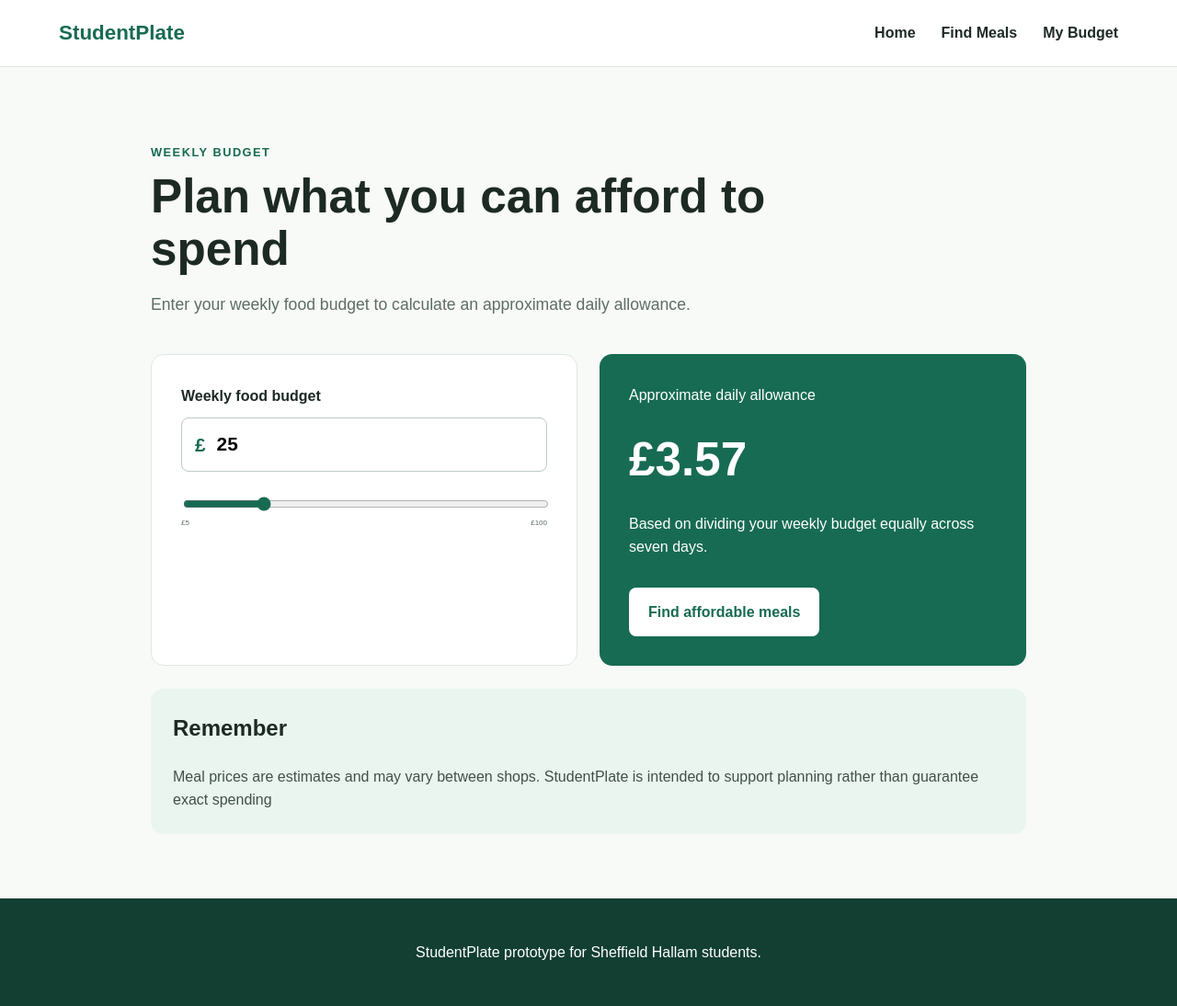
After one commit to C1028030/studentplate, a Django app: page /budget/ in a window 1280 px wide. The commit adds this page. Shown: the whole page at 92% size. Run offline with Django 5.2, Linux system fonts and the light colour scheme.

Commit message:
added weekly budget calculator

```diff
--- a/meals/static/meals/css/style.css
+++ b/meals/static/meals/css/style.css
@@ -450,3 +450,139 @@ a {
         grid-template-columns: 1fr;
     }
 }
+
+/* Budget calculator */
+
+.budget-page {
+    max-width: 1000px;
+    min-height: 650px;
+    margin: 0 auto;
+    padding: 70px 24px;
+}
+
+.budget-heading {
+    max-width: 700px;
+    margin-bottom: 40px;
+}
+
+.budget-heading h1 {
+    margin: 8px 0 18px;
+    font-size: 3.2rem;
+    line-height: 1.1;
+}
+
+.budget-heading > p:last-child {
+    color: #5e6d65;
+    font-size: 1.1rem;
+}
+
+.budget-calculator {
+    display: grid;
+    grid-template-columns: 1fr 1fr;
+    gap: 24px;
+}
+
+.budget-input-panel,
+.budget-result-panel {
+    padding: 32px;
+    border-radius: 14px;
+}
+
+.budget-input-panel {
+    background-color: #ffffff;
+    border: 1px solid #dfe7e2;
+}
+
+.budget-input-panel label {
+    display: block;
+    margin-bottom: 10px;
+    font-weight: bold;
+}
+
+.currency-input {
+    display: flex;
+    align-items: center;
+    margin-bottom: 25px;
+    border: 1px solid #bdcbc3;
+    border-radius: 8px;
+    overflow: hidden;
+}
+
+.currency-input span {
+    padding: 12px 0 12px 14px;
+    color: #176b52;
+    font-size: 1.3rem;
+    font-weight: bold;
+}
+
+.currency-input input {
+    width: 100%;
+    padding: 12px;
+    border: none;
+    outline: none;
+    font-size: 1.3rem;
+    font-weight: bold;
+}
+
+#budget-slider {
+    width: 100%;
+    accent-color: #176b52;
+}
+
+.slider-labels {
+    display: flex;
+    justify-content: space-between;
+    color: #5e6d65;
+    font-size: 0.5rem;
+}
+
+.budget-result-panel {
+    background-color: #176b52;
+    color: #ffffff;
+}
+
+.budget-result-panel > p:first-child {
+    margin-top: 0;
+}
+
+.budget-result-panel strong {
+    display: block;
+    margin: 10px 0;
+    font-size: 3.2rem;
+}
+
+.budget-result-panel > p {
+    max-width: 400px;
+}
+
+.budget-button {
+    margin-top: 15px;
+    background-color: #ffffff;
+    color: #176b52;
+}
+
+.budget-note {
+    margin-top: 25px;
+    padding: 24px;
+    background-color: #eaf5ef;
+    border-radius: 14px;
+}
+
+.budget-note h2 {
+    margin-top: 0;
+}
+
+.budget-note p {
+    margin-bottom: 0;
+    color: #405048;
+}
+
+@media (max-width: 750px) {
+    .budget-heading h1 {
+        font-size: 2.5rem;
+    }
+
+    .budget-calculator {
+        grid-template-columns: 1fr;
+    }
+}
--- /dev/null
+++ b/meals/static/meals/js/budget.js
@@ -0,0 +1,40 @@
+// Find budget elements on the page
+const budgetInput = document.getElementById("weekly-budget");
+const budgetSlider = document.getElementById("budget-slider");
+const dailyBudget = document.getElementById("daily-budget");
+
+// Calculate and display daily budget
+function updateDailyBudget(weeklyAmount) {
+    // Convert input from text into number
+    const weeklyBudget = Number(weeklyAmount);
+
+    // Prevemt invalid or negative values
+    if (weeklyBudget <= 0 || Number.isNaN(weeklyBudget)) {
+        dailyBudget.textContent = "£0.00";
+        return;
+    }
+
+    // Divide weekly amount across seven days
+    const dailyAmount = weeklyBudget / 7;
+
+    // Display the result as a currency with two decimal places
+    dailyBudget.textContent = `£${dailyAmount.toFixed(2)}`;
+}
+
+// Update the result when the number input changes
+budgetInput.addEventListener("input", function() {
+    const value = budgetInput.value;
+
+    // Keep slider matched when value is within its range
+    if (value >=5 && value <= 100) {
+        budgetSlider.value = value;
+    }
+
+    updateDailyBudget(value);
+});
+
+// Update the number input when the slider changes
+budgetSlider.addEventListener("input", function () {
+    budgetInput.value = budgetSlider.value;
+    updateDailyBudget(budgetSlider.value);
+})
--- a/meals/templates/meals/base.html
+++ b/meals/templates/meals/base.html
@@ -16,7 +16,7 @@
             <ul class="nav-links">
                 <li><a href="{% url 'home' %}">Home</a></li>
                 <li><a href="{% url 'meal_list' %}">Find Meals</a></li>
-                <li><a href="#">My Budget</a></li>
+                <li><a href="{% url 'budget' %}">My Budget</a></li>
             </ul>
         </nav>
     </header>
@@ -31,5 +31,9 @@
     <footer class="site-footer">
         <p>StudentPlate prototype for Sheffield Hallam students.</p>
     </footer>
+
+    <!-- Individual pages can load their own JavaScript -->
+    {% block extra_js %}
+    {% endblock %}
 </body>
 </html>
--- /dev/null
+++ b/meals/templates/meals/budget.html
@@ -0,0 +1,90 @@
+{% extends "meals/base.html" %}
+{% load static %}
+
+{% block title %}
+    My Budget | StudentPlate
+{% endblock %}
+
+{% block content %}
+    <section class="budget-page">
+        <div class="budget-heading">
+            <p class="eyebrow">Weekly budget</p>
+
+            <h1>Plan what you can afford to spend</h1>
+
+            <p>
+                Enter your weekly food budget to calculate an approximate
+                daily allowance.
+            </p>
+        </div>
+
+        <div class="budget-calculator">
+            <!-- User input -->
+             <div class="budget-input-panel">
+                <label for="weekly-budget">
+                    Weekly food budget
+                </label>
+
+                <div class="currency-input">
+                    <span>£</span>
+
+                    <input
+                        id="weekly-budget"
+                        type="number"
+                        min="1"
+                        max="500"
+                        step="1"
+                        value="25"
+                    >
+                </div>
+
+                <input
+                id="budget-slider"
+                type="range"
+                min="5"
+                max="100"
+                step="1"
+                value="25"
+                >
+
+                <div class="slider-labels">
+                    <span>£5</span>
+                    <span>£100</span>
+                </div>
+             </div>
+
+             <!-- Calculated result -->
+            <div class="budget-result-panel">
+                <p>Approximate daily allowance</p>
+
+                <strong id="daily-budget">£3.57</strong>
+
+                <p>
+                    Based on dividing your weekly budget equally across
+                    seven days.
+                </p>
+
+                <a
+                    class="button budget-button"
+                    href="{% url 'meal_list' %}"
+                >
+                Find affordable meals
+                </a>
+            </div>
+        </div>
+
+        <aside class="budget-note">
+            <h2>Remember</h2>
+
+            <p>
+                Meal prices are estimates and may vary between shops.
+                StudentPlate is intended to support planning rather than
+                guarantee exact spending
+            </p>
+        </aside>
+    </section>
+{% endblock %}
+
+{% block extra_js %}
+    <script src="{% static 'meals/js/budget.js' %}"></script>
+{% endblock %}
--- a/meals/templates/meals/home.html
+++ b/meals/templates/meals/home.html
@@ -20,7 +20,7 @@
 
             <div class="hero-buttons">
                 <a class="button primary-button" href="{% url 'meal_list' %}">Find affordable meals</a>
-                <a class="button secondary-button" href="#">Set my budget</a>
+                <a class="button secondary-button" href="{% url 'budget' %}">Set my budget</a>
             </div>
         </div>
     </section>
--- a/meals/urls.py
+++ b/meals/urls.py
@@ -14,4 +14,7 @@ urlpatterns = [
         views.meal_detail,
         name="meal_detail",
     ),
+
+    # Budget page
+    path("budget/", views.budget, name="budget"),
 ]
--- a/meals/views.py
+++ b/meals/views.py
@@ -33,3 +33,7 @@ def meal_detail(request, meal_id):
     }
 
     return render(request, "meals/meal_detail.html", context)
+
+# Displays the weekly budget calculator
+def budget(request):
+    return render(request, "meals/budget.html")
```
